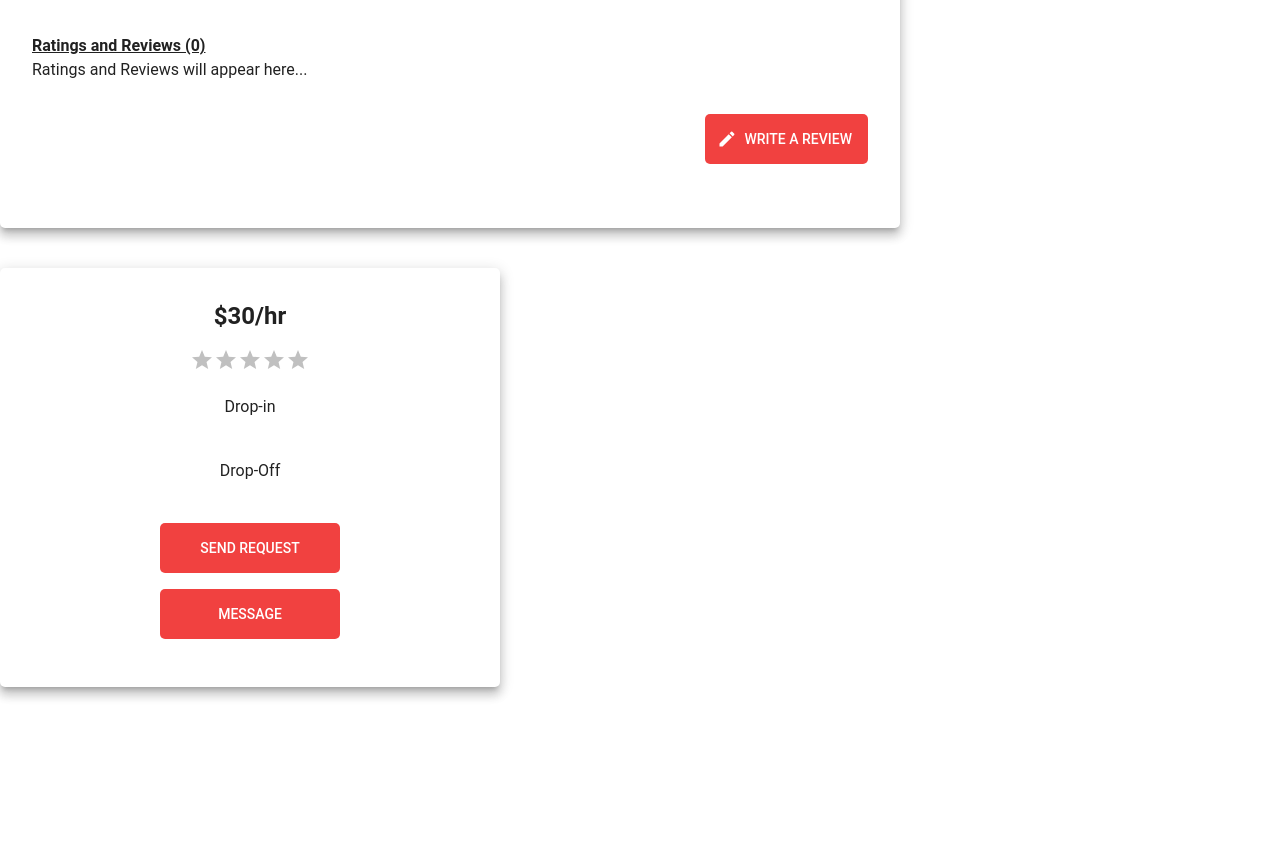
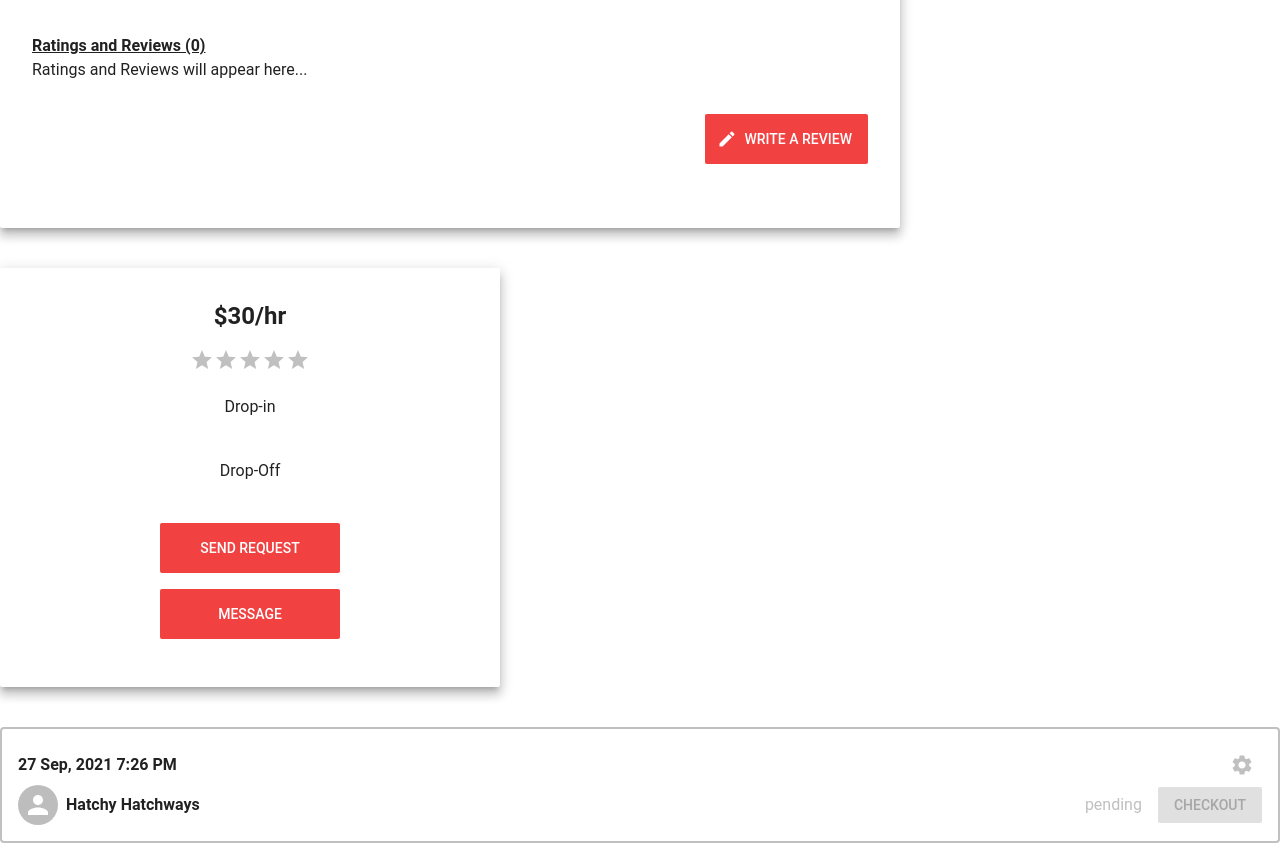
Before and after one commit to refugedesigns/loving-sitter, a React (Create React App) app in the folder client/: page / in a window 1280 px wide. Shown: the part 1288-2131 px from the top of the page. Before the commit the page ends 2015 px from the top, so only its background shows below. Built offline with nearby package versions, Linux system fonts and the light colour scheme.

Commit message:
completed bookings card

```diff
--- /dev/null
+++ b/client/src/components/BookingsCard/BookingsCard.tsx
@@ -0,0 +1,30 @@
+import { Typography, Avatar, Button, Box, IconButton } from "@mui/material";
+import { Settings } from "@mui/icons-material";
+import * as classes from "./useStyles";
+
+const BookingsCard = () => {
+  return (
+    <Box sx={classes.mainWrapper}>
+      <Box sx={classes.dateSettingsWrapper}>
+        <Box sx={classes.date} component={Typography}>
+          27 Sep, 2021 7:26 PM
+        </Box>
+        <IconButton sx={classes.settingsIcon} component={Settings} />
+      </Box>
+      <Box sx={classes.subWrapper}>
+        <Box sx={classes.userInfoWrapper}>
+          <Box>
+            <Box component={Avatar} />
+          </Box>
+          <Box sx={classes.username} component={Typography}>Hatchy Hatchways</Box>
+        </Box>
+        <Box sx={classes.buttonWrapper}>
+          <Box sx={classes.pending} component={Typography}>pending</Box>
+          <Button sx={classes.button} variant="contained" disableElevation disabled>Checkout</Button>
+        </Box>
+      </Box>
+    </Box>
+  );
+};
+
+export default BookingsCard;
--- /dev/null
+++ b/client/src/components/BookingsCard/useStyles.ts
@@ -0,0 +1,53 @@
+import { Theme } from "@mui/material/styles";
+import { SxProps } from "@mui/system";
+
+export const mainWrapper: SxProps<Theme> = {
+  border: "2px solid #c0c0c0",
+  borderRadius: (theme) => theme.shape.borderRadius,
+  padding: (theme) => theme.spacing(2),
+};
+
+export const subWrapper: SxProps<Theme> = {
+  display: "flex",
+  justifyContent: "space-between",
+  alignItems: "center",
+};
+
+export const dateSettingsWrapper: SxProps<Theme> = {
+  display: "flex",
+  justifyContent: "space-between",
+  alignItems: "center",
+};
+
+export const date: SxProps<Theme> = {
+  fontWeight: "bold",
+};
+
+export const settingsIcon: SxProps<Theme> = {
+  height: 40,
+  width: 40,
+  color: "#c0c0c0",
+};
+
+export const buttonWrapper: SxProps<Theme> = {
+  display: "flex",
+  alignItems: "center"
+}
+
+export const button: SxProps<Theme> = {
+  ml: 2
+}
+
+export const pending: SxProps<Theme> = {
+  color: "#c0c0c0"
+}
+
+export const userInfoWrapper: SxProps<Theme> = {
+  display: "flex",
+  alignItems: "center",
+};
+
+export const username: SxProps<Theme> = {
+  fontWeight: "bold",
+  ml: 1,
+};
--- a/client/src/components/SitterCard/SitterDetailedCard/useStyles.ts
+++ b/client/src/components/SitterCard/SitterDetailedCard/useStyles.ts
@@ -16,13 +16,13 @@ export const imageWrapper: SxProps<Theme> = {
 } as const;
 
 export const avatarWrapper: SxProps<Theme> = {
-  position: "absolute",
   border: "5px solid white",
   height: 120,
   width: 120,
-  top: 240,
+  position: "absolute",
+  top: 180,
   left: "50%",
-  transform: "translate(-50%, -50%)"
+  transform: "translate(-50% )",
 } as const;
 
 export const userInfoWrapper: SxProps<Theme> = {
--- a/client/src/pages/Listings/Listings.tsx
+++ b/client/src/pages/Listings/Listings.tsx
@@ -5,6 +5,7 @@ import SearchForm from "./SearchForm/SearchForm";
 import SitterCard from "../../components/SitterCard/SitterCard";
 import * as classes from "./useStyles";
 import SitterDetailedCard from "../../components/SitterCard/SitterDetailedCard/SitterDetailedCard";
+import BookingsCard from "../../components/BookingsCard/BookingsCard";
 
 const Listings = () => {
   return (
@@ -21,6 +22,7 @@ const Listings = () => {
         <SitterCard />
       </Box>
       <SitterDetailedCard />
+      <BookingsCard />
     </Box>
   );
 };
--- a/client/src/theme/theme.ts
+++ b/client/src/theme/theme.ts
@@ -10,7 +10,7 @@ const theme = {
     fontFamily: '"Roboto", "Arial"'
   },
   shape: {
-    borderRadius: 5
+    borderRadius: 2
   },
 } as const;
 
```
